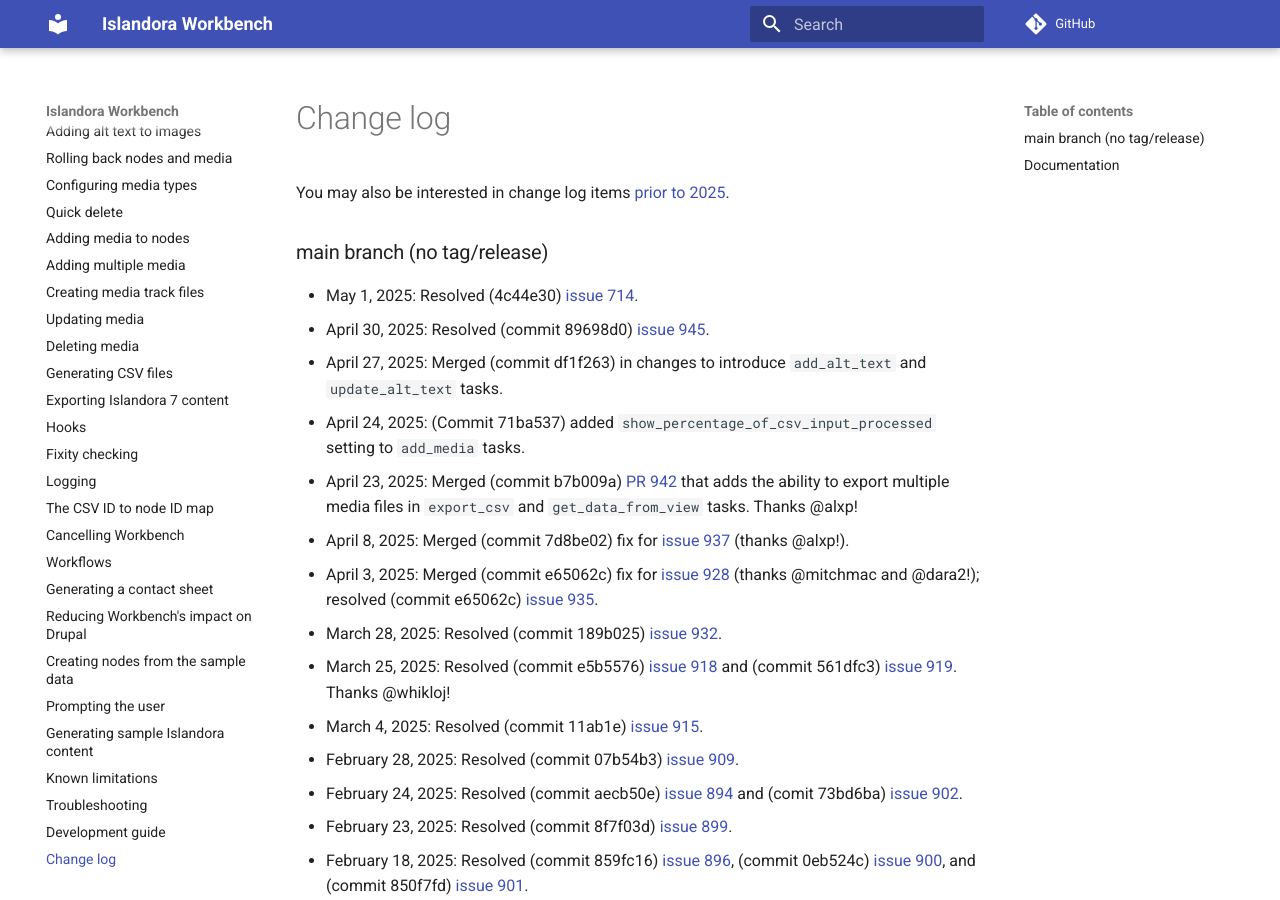
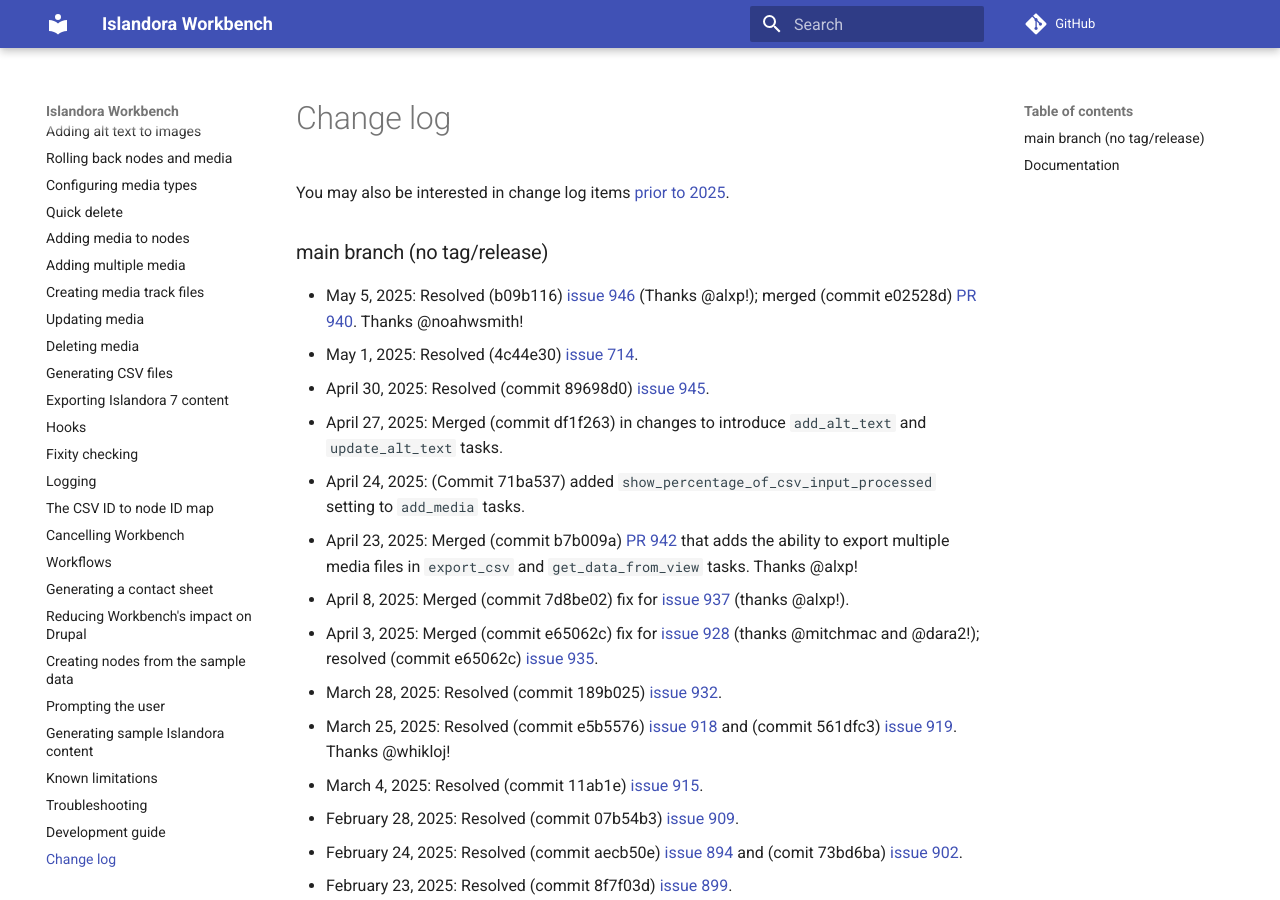
Before and after one commit to mjordan/islandora_workbench_docs, an MkDocs documentation site: the page built from docs/changelog.md, in a window 1280 px wide and 900 px high. Built offline with MkDocs 1.6.1 and Material for MkDocs 9.7.7, drawn with Linux system fonts in a browser that asks for light colours; comment, search, counter and statistics services are not loaded.

Commit message:
Updated changelog.

```diff
--- a/docs/changelog.md
+++ b/docs/changelog.md
@@ -2,6 +2,7 @@
 
 ### main branch (no tag/release)
 
+* May 5, 2025: Resolved (b09b116) [issue 946](https://github.com/mjordan/islandora_workbench/issues/946) (Thanks @alxp!); merged (commit e02528d) [PR 940](https://github.com/mjordan/islandora_workbench/pull/940). Thanks @noahwsmith!
 * May 1, 2025: Resolved (4c44e30) [issue 714](https://github.com/mjordan/islandora_workbench/issues/714).
 * April 30, 2025: Resolved (commit 89698d0) [issue 945](https://github.com/mjordan/islandora_workbench/issues/945).
 * April 27, 2025: Merged (commit df1f263) in changes to introduce `add_alt_text` and `update_alt_text` tasks.
```
